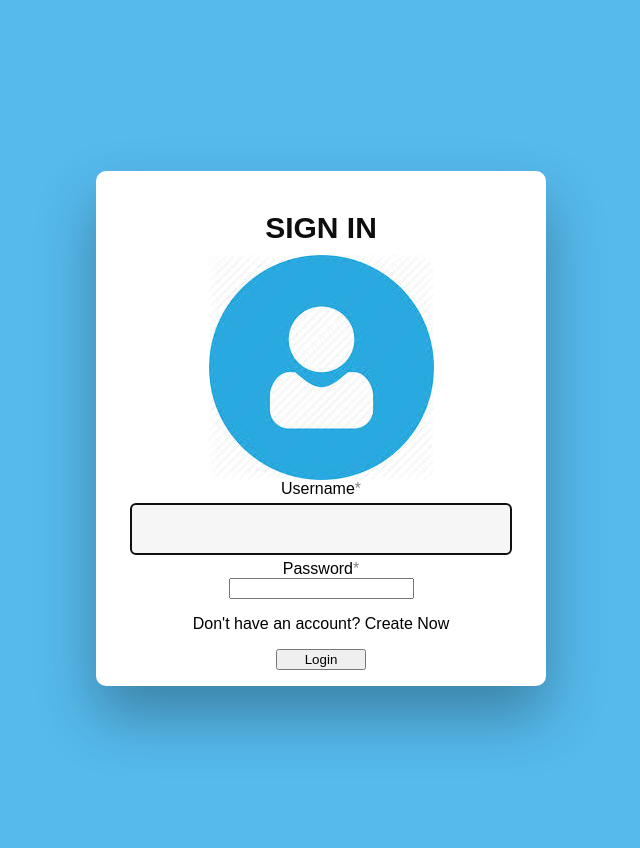
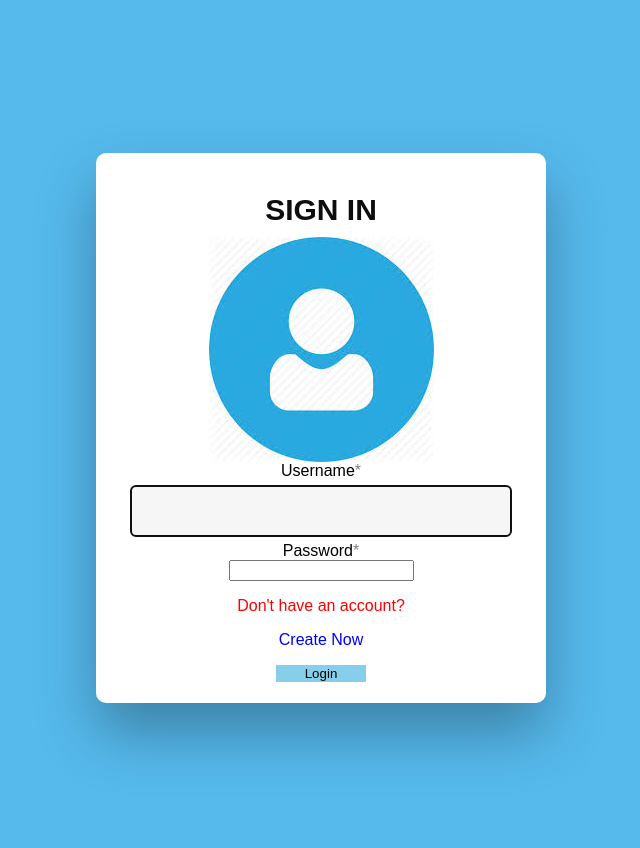
Before and after one commit to jarvis-advanced/resume-screening, a Django app: page /accounts/login/ in a window 1280 px wide. Shown: the whole page, without its empty margins (339-979 px from the left). Run offline with Django 3.2, Linux system fonts and the light colour scheme; some libraries are stand-ins or nearby versions.

Commit message:
login.html update by GUI team
Some changes made, merge it into master branch

```diff
--- a/screener/resumeScreen/templates/registration/login.html
+++ b/screener/resumeScreen/templates/registration/login.html
@@ -1,4 +1,5 @@
 {% load static %}
+{% load staticfiles %}
 {% load crispy_forms_tags %}
 
 <link rel="stylesheet" type="text/css" href="{% static 'css/login.css' %}">
@@ -12,12 +13,16 @@
     </div>
 
     <!-- Login Form -->
+    <div class="form_style ">
     <form method="POST" action="">
 		{% csrf_token %}
-		{{ form|crispy }}
-		<p>Don't have an account? Create <a href="{% url 'signup' %}">Now</a></p>
-		<button type='login' class="btn btn-outline-success" style="width:20%;">Login</button>
-
-	</form>
+    {{ form|crispy }}
+    <div>
+    <p style="color:red;">Don't have an account?</p>
+       <p><a href="{% url 'signup' %}" style="color:blue;"> Create Now</a></p>
+    </div>
+    <button type='login' class="btn btn-outline-success" style="width:20%;height:5%;background: skyblue; border:0ch;margin-bottom:5px;">Login</button>
+		</div>
+  </form>
   </div>
 </div>
```
